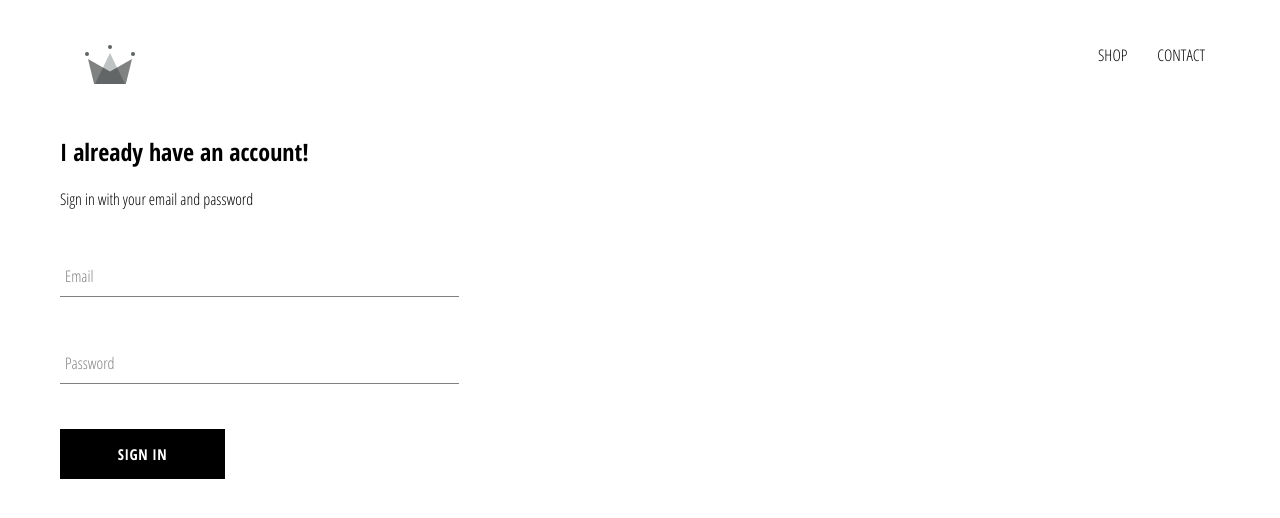
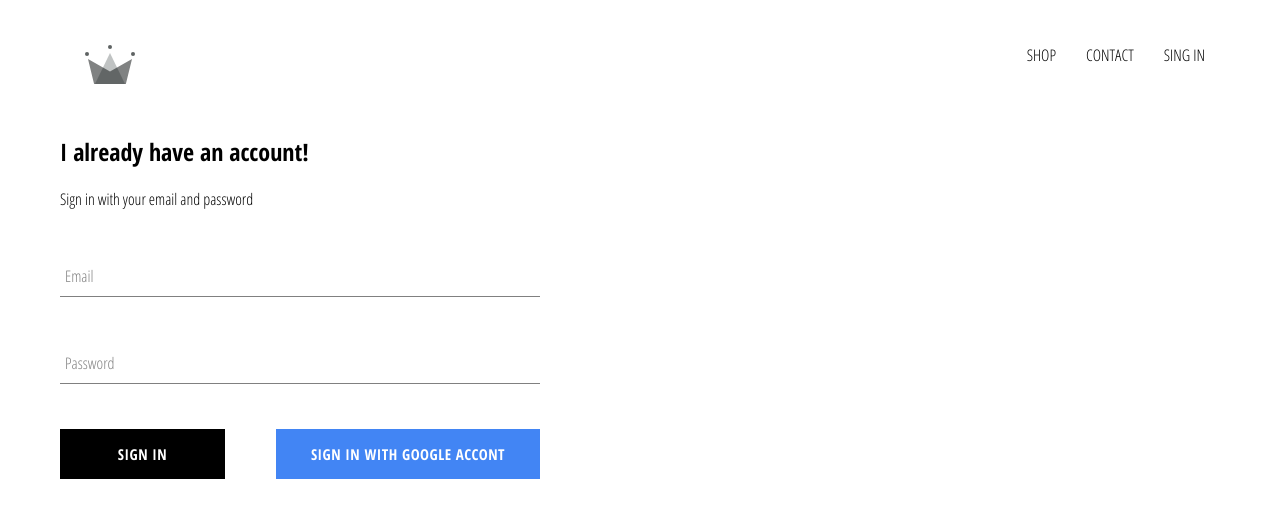
Before and after one commit to NikolayZagainov/e_commerce_demo, a React (Create React App) app: page /signin in a window 1280 px wide. Shown: the top 518 px of the page. Built offline with nearby package versions, Linux system fonts and the light colour scheme; no server answers.

Commit message:
integrated firebase into the project, added sign in out with google functioality

```diff
--- a/package.json
+++ b/package.json
@@ -6,6 +6,7 @@
     "@testing-library/jest-dom": "^4.2.4",
     "@testing-library/react": "^9.3.2",
     "@testing-library/user-event": "^7.1.2",
+    "firebase": "^7.13.2",
     "node-sass": "^4.13.1",
     "react": "^16.13.1",
     "react-dom": "^16.13.1",
--- a/src/App.css
+++ b/src/App.css
@@ -7,3 +7,7 @@ a {
     text-decoration: none;
     color: black;
 }
+
+* {
+    box-sizing: border-box;
+}
--- a/src/App.js
+++ b/src/App.js
@@ -6,11 +6,33 @@ import HomePage from "./pages/homepage/homepage.component";
 import ShopPage from './pages/shop/shop.component';
 import SighnInAndUpPage from './pages/sighn-in-and-sighn-up/sighn-in-and-sighn-up.component';
 import Header from './components/header/header.component';
+import {auth} from './firebase/firebase.utils';
 
-function App() {
+class App extends React.Component {
+  constructor(){
+    super();
+    this.state = {
+      currentUser: null
+    }
+  }
+
+  unsubscribeFromAuth = null;
+
+  componentDidMount(){
+    this.unsubscribeFromAuth =  auth.onAuthStateChanged(user => {
+      this.setState({currentUser: user})
+      console.log(user);
+    })
+  }
+
+  componentWillUnmount(){
+    this.unsubscribeFromAuth();
+  }
+
+  render() {
     return (
       <div>
-      <Header/>
+        <Header currentUser={this.state.currentUser}/>
         <Switch>
           <Route exact  path='/' component={HomePage}/>
           <Route  path='/shop' component={ShopPage}/>
@@ -19,5 +41,6 @@ function App() {
       </div>
     );
   }
+}
 
 export default App;
--- a/src/components/custom-button/custom-button.component.jsx
+++ b/src/components/custom-button/custom-button.component.jsx
@@ -2,8 +2,8 @@ import React from 'react';
 
 import './custom-button.styles.scss';
 
-const CustomButton = ({children, ...otherProps}) => (
-    <button className='custom-button' {...otherProps}>
+const CustomButton = ({children, isGoogleSignIn, ...otherProps}) => (
+    <button className={`${isGoogleSignIn ? 'google-sign-in': ''} custom-button`} {...otherProps}>
         {children}
     </button>
 )
--- a/src/components/custom-button/custom-button.styles.scss
+++ b/src/components/custom-button/custom-button.styles.scss
@@ -19,4 +19,12 @@
       color: black;
       border: 1px solid black;
     }
+    &.google-sign-in {
+      background-color: #4285f4;
+      color: white;
+      &:hover {
+        background-color: #357ae8;
+        border: none;
+      }
+    }
   }
--- a/src/components/header/header.component.jsx
+++ b/src/components/header/header.component.jsx
@@ -4,8 +4,9 @@ import {Link} from 'react-router-dom';
 import './header.styles.scss';
 
 import {ReactComponent as Logo} from '../../assets/crown.svg';
+import {auth} from '../../firebase/firebase.utils';
 
-const Header = () => (
+const Header = ({currentUser}) => (
     <div className='header'>
         <Link to='/' className='logo-container'>
             <Logo className='logo'/>
@@ -17,6 +18,12 @@ const Header = () => (
             <Link className='option' to='/shop'>
                 CONTACT
             </Link>
+            {
+                currentUser ?
+                <div className='option' onClick={() => auth.signOut()} >SIGN OUT</div>
+                :
+                <Link className='option' to='/signin'>SING IN</Link>
+            }
         </div>
     </div>
 )
--- a/src/components/header/header.styles.scss
+++ b/src/components/header/header.styles.scss
@@ -17,6 +17,7 @@
       display: flex;
       align-items: center;
       justify-content: flex-end;
+      cursor: pointer;
 
       .option {
         padding: 10px 15px;
--- a/src/components/sign-in/sign-in.component.jsx
+++ b/src/components/sign-in/sign-in.component.jsx
@@ -5,6 +5,7 @@ import './sign-in.styles.scss';
 import FormInput from '../form-input/form-input.component';
 
 import CustomButton from '../custom-button/custom-button.component';
+import {signInWithGoogle} from '../../firebase/firebase.utils';
 
 class SignIn extends React.Component {
     constructor(props){
@@ -51,10 +52,12 @@ class SignIn extends React.Component {
                         label='Password'
                         required
                     />
-
-                    <CustomButton type="submit" >
-                        Sign In
-                    </CustomButton>
+                    <div className='buttons'>
+                        <CustomButton type="submit"> Sign In </CustomButton>
+                        <CustomButton onClick={signInWithGoogle}
+                            isGoogleSignIn>Sign in with Google Accont
+                        </CustomButton>
+                    </div>
                 </form>
             </div>
         )
--- a/src/components/sign-in/sign-in.styles.scss
+++ b/src/components/sign-in/sign-in.styles.scss
@@ -1,5 +1,5 @@
 .sign-in {
-    width: 30vw;
+    width: 480px;
     display: flex;
     flex-direction: column;
 }
@@ -7,3 +7,8 @@
 .title {
     max-width: 10px 0;
 }
+
+.buttons {
+    display: flex;
+    justify-content: space-between;
+}
--- /dev/null
+++ b/src/firebase/firebase.utils.js
@@ -0,0 +1,25 @@
+import firebase from 'firebase/app';
+import 'firebase/firestore';
+import 'firebase/auth';
+
+const config = {
+    apiKey: "AIzaSyCaepq_oFEo-hCo_CovJ9jSC1F6ACkqZyU",
+    authDomain: "crown-db-a413b.firebaseapp.com",
+    databaseURL: "https://crown-db-a413b.firebaseio.com",
+    projectId: "crown-db-a413b",
+    storageBucket: "crown-db-a413b.appspot.com",
+    messagingSenderId: "488020318595",
+    appId: "1:488020318595:web:03fb34800f9194addb7eb6",
+    measurementId: "G-87S4RM0R71"
+};
+
+firebase.initializeApp(config);
+
+export const auth = firebase.auth();
+export const firestore = firebase.firestore();
+
+const provider = new firebase.auth.GoogleAuthProvider();
+provider.setCustomParameters({prompt: 'select_account'});
+export const signInWithGoogle = () => auth.signInWithPopup(provider);
+
+export default firebase;
```
Also changed, not shown: 1 other file (tests, documents, lock files or other folders). Lines whose indentation alone changed are shown as unchanged.
